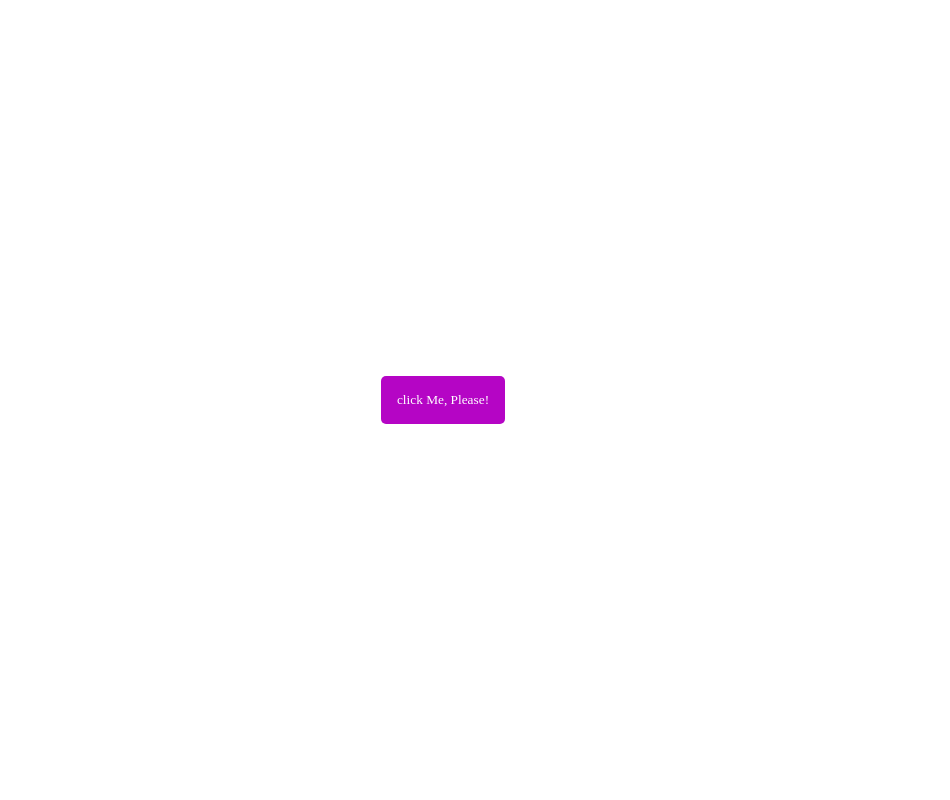
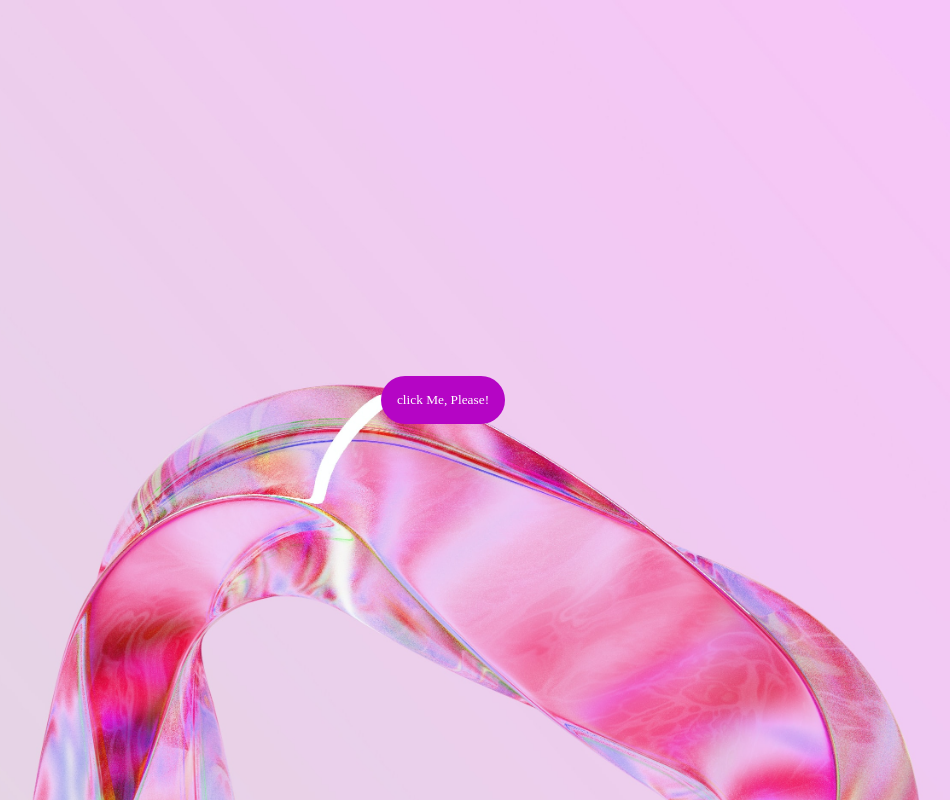
Before and after one commit to marselinusharson/notif, a plain HTML site: page index.html in a window 1280 px wide. Shown: the whole page, without its empty margins (197-1147 px from the left). Drawn offline with Linux system fonts and the light colour scheme.

Commit message:
buatin bg unyu

```diff
--- a/style.css
+++ b/style.css
@@ -4,6 +4,9 @@
 }
 
 body {
+  background-image: url("img.jpg");
+  background-size: cover;
+  background-repeat: no-repeat;
   display: flex;
   align-items: center;
   justify-content: center;
@@ -11,25 +14,25 @@ body {
   min-height: 100vh;
 }
 
-button{
-    background: rgb(181, 5, 197);;
+button {
+  background: rgb(181, 5, 197);
   color: #fff;
-    border-radius: 5px;
-    padding :1rem;
-    border:none;
+  border-radius: 7rem;
+  padding: 1rem;
+  border: none;
   font-family: inherit;
 }
 
-#container{
-position:fixed;
+#container {
+  position: fixed;
   bottom: 10px;
   right: 10px;
 }
 
-.toast{
+.toast {
   padding: 2rem;
   background: rgb(181, 5, 197);
-    color:#fff;
+  color: #fff;
   border-radius: 6px;
   margin: 1rem;
 }
```
Also changed, not shown: img.jpg (added). Lines whose indentation alone changed are shown as unchanged.
